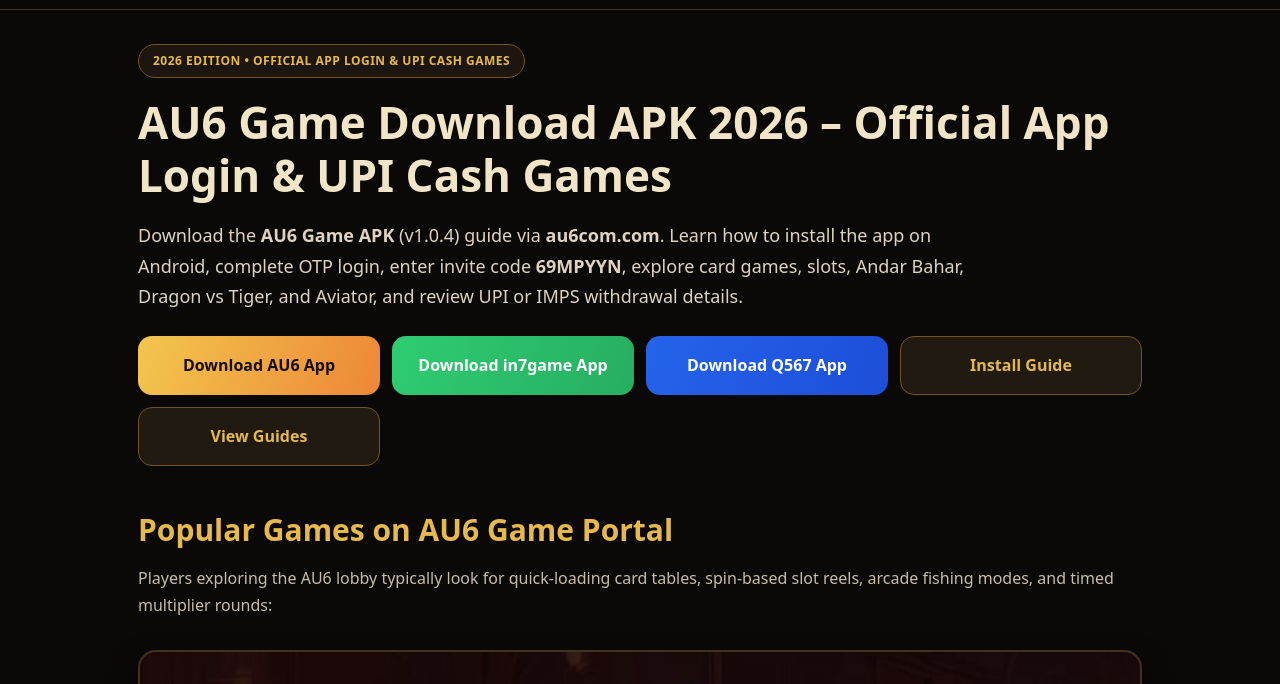
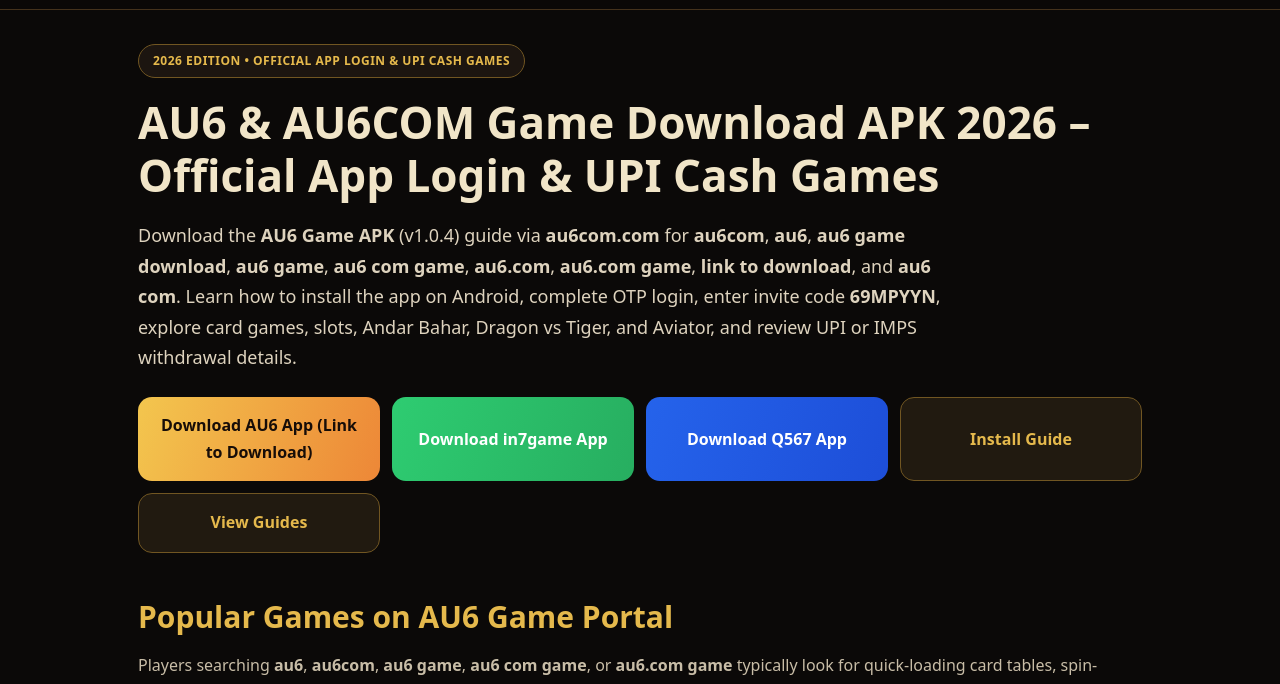
Before and after one commit to ajayjada2624/au6com, a plain HTML site: page index.html in a window 1280 px wide. Shown: the part 57-741 px from the top of the page. Drawn offline with Linux system fonts and the light colour scheme.

Commit message:
Update SEO metadata for AU6 Game page

```diff
--- a/index.html
+++ b/index.html
@@ -6,10 +6,10 @@
   <meta name="theme-color" content="#0b0908">
 
   <!-- Primary SEO Meta Tags -->
-  <title>AU6 Game APK Download 2026 | Official AU6 App Login &amp; UPI Cash Games</title>
-  <meta name="title" content="AU6 Game APK Download 2026 | Official AU6 App Login &amp; UPI Cash Games">
-  <meta name="description" content="Download AU6 Game APK (v1.0.4) guide on au6com.com. Learn setup steps, OTP login, invite code 69MPYYN details, Teen Patti, Aviator, slots, and UPI withdrawal limits.">
-  <meta name="keywords" content="au6 game, au6 apk download, au6 app login, au6 official app, au6com, au6 game apk, aviator game, online game, slots, teen patti apk, au6 withdrawal, AU6 UPI Cash Games, AU6 APK 2026">
+  <title>AU6 &amp; AU6COM Game APK Download 2026 | Official AU6 App Login &amp; UPI Cash Games</title>
+  <meta name="title" content="AU6 &amp; AU6COM Game APK Download 2026 | Official AU6 App Login &amp; UPI Cash Games">
+  <meta name="description" content="Download AU6 Game APK (v1.0.4) guide on au6com.com for au6com, au6, au6 game download, au6 game, au6 com game, au6.com, au6.com game, link to download, and au6 com. Learn setup steps, OTP login, invite code 69MPYYN details, Teen Patti, Aviator, slots, and UPI withdrawal limits.">
+  <meta name="keywords" content="au6com, au6, au6 game download, au6 game, au6 com game, au6.com, au6.com game, link to download, au6 com, au6 apk download, au6 app login, au6 official app, au6 game apk, aviator game, online game, slots, teen patti apk, au6 withdrawal, AU6 UPI Cash Games, AU6 APK 2026">
   <meta name="robots" content="index, follow, max-image-preview:large, max-snippet:-1, max-video-preview:-1">
   <meta name="author" content="AU6 Game Portal">
   <meta name="geo.region" content="IN">
@@ -31,8 +31,8 @@
   <meta property="og:locale" content="en_IN">
   <meta property="og:url" content="https://au6com.com/">
   <meta property="og:site_name" content="AU6 Game">
-  <meta property="og:title" content="AU6 Game APK Download 2026 | Official AU6 App Login &amp; UPI Cash Games">
-  <meta property="og:description" content="AU6 Game APK (v1.0.4) download steps, OTP login tips, card &amp; crash game overview, and UPI withdrawal guide on au6com.com.">
+  <meta property="og:title" content="AU6 &amp; AU6COM Game APK Download 2026 | Official AU6 App Login &amp; UPI Cash Games">
+  <meta property="og:description" content="AU6 Game APK (v1.0.4) download steps, OTP login tips, card &amp; crash game overview, and UPI withdrawal guide on au6com.com (au6com, au6, au6 game download, au6.com, link to download).">
   <meta property="og:image" content="https://au6com.com/logo.png">
   <meta property="og:image:width" content="192">
   <meta property="og:image:height" content="192">
@@ -41,8 +41,8 @@
   <!-- Twitter Cards -->
   <meta name="twitter:card" content="summary_large_image">
   <meta name="twitter:url" content="https://au6com.com/">
-  <meta name="twitter:title" content="AU6 Game APK Download 2026 | Official AU6 App Login &amp; UPI Cash Games">
-  <meta name="twitter:description" content="AU6 Game APK (v1.0.4) guide, UPI withdrawals, slots, Teen Patti &amp; invite code details.">
+  <meta name="twitter:title" content="AU6 &amp; AU6COM Game APK Download 2026 | Official AU6 App Login &amp; UPI Cash Games">
+  <meta name="twitter:description" content="AU6 Game APK (v1.0.4) guide (au6com, au6 game download, au6.com, au6 com game), UPI withdrawals, slots, Teen Patti &amp; invite code details.">
   <meta name="twitter:image" content="https://au6com.com/logo.png">
   <meta name="twitter:image:alt" content="AU6 Game Official App Download 2026">
 
@@ -56,6 +56,7 @@
         "@id": "https://au6com.com/#website",
         "url": "https://au6com.com/",
         "name": "AU6 Game Portal",
+        "alternateName": ["au6com", "au6", "au6 game", "au6 game download", "au6 com game", "au6.com", "au6.com game", "au6 com"],
         "inLanguage": "en-IN",
         "publisher": {
           "@id": "https://au6com.com/#organization"
@@ -84,6 +85,7 @@
         "@type": "SoftwareApplication",
         "@id": "https://au6com.com/#app",
         "name": "AU6 Game App",
+        "alternateName": ["au6com", "au6", "au6 game download", "au6 game", "au6 com game", "au6.com", "au6.com game", "link to download", "au6 com"],
         "operatingSystem": "Android 5.0+",
         "applicationCategory": "GameApplication",
         "fileSize": "32.53 MB",
@@ -124,7 +126,7 @@
             "name": "What is the AU6 Game App?",
             "acceptedAnswer": {
               "@type": "Answer",
-              "text": "AU6 Game is an Android mobile gaming APK offering slots, fishing arcade, Teen Patti, Andar Bahar, Dragon vs Tiger, and Aviator with UPI deposits and UPI or IMPS bank withdrawals."
+              "text": "AU6 Game (also searched as au6com, au6, au6 game, au6 game download, au6 com game, au6.com, au6.com game, and au6 com) is an Android mobile gaming APK offering slots, fishing arcade, Teen Patti, Andar Bahar, Dragon vs Tiger, and Aviator with UPI deposits and UPI or IMPS bank withdrawals."
             }
           },
           {
@@ -137,10 +139,10 @@
           },
           {
             "@type": "Question",
-            "name": "Where can I get the AU6 app download and APK package guide?",
+            "name": "Where can I get the AU6 app download and APK package guide or link to download?",
             "acceptedAnswer": {
               "@type": "Answer",
-              "text": "You can access the AU6 game app download link, installation steps, and setup guides on au6com.com."
+              "text": "You can access the AU6 game app download link to download, installation steps, and setup guides on au6com.com."
             }
           },
           {
@@ -305,11 +307,11 @@
 
 <main id="home">
   <span class="eyebrow">2026 EDITION • OFFICIAL APP LOGIN &amp; UPI CASH GAMES</span>
-  <h1>AU6 Game Download APK 2026 – Official App Login &amp; UPI Cash Games</h1>
-  <p class="lead">Download the <strong>AU6 Game APK</strong> (v1.0.4) guide via <strong>au6com.com</strong>. Learn how to install the app on Android, complete OTP login, enter invite code <strong>69MPYYN</strong>, explore card games, slots, Andar Bahar, Dragon vs Tiger, and Aviator, and review UPI or IMPS withdrawal details.</p>
+  <h1>AU6 &amp; AU6COM Game Download APK 2026 – Official App Login &amp; UPI Cash Games</h1>
+  <p class="lead">Download the <strong>AU6 Game APK</strong> (v1.0.4) guide via <strong>au6com.com</strong> for <strong>au6com</strong>, <strong>au6</strong>, <strong>au6 game download</strong>, <strong>au6 game</strong>, <strong>au6 com game</strong>, <strong>au6.com</strong>, <strong>au6.com game</strong>, <strong>link to download</strong>, and <strong>au6 com</strong>. Learn how to install the app on Android, complete OTP login, enter invite code <strong>69MPYYN</strong>, explore card games, slots, Andar Bahar, Dragon vs Tiger, and Aviator, and review UPI or IMPS withdrawal details.</p>
 
   <div class="actions">
-    <a class="action primary-au6" href="https://au6vip.com?inviteCode=69MPYYN&amp;from=app" target="_blank" rel="sponsored noopener noreferrer">Download AU6 App</a>
+    <a class="action primary-au6" href="https://au6vip.com?inviteCode=69MPYYN&amp;from=app" target="_blank" rel="sponsored noopener noreferrer">Download AU6 App (Link to Download)</a>
     <a class="action primary-in7" href="https://share.in7v5.com/share/agent/AA6JXC91" target="_blank" rel="sponsored noopener noreferrer">Download in7game App</a>
     <a class="action primary-q567" href="https://q567in.in/" target="_blank" rel="sponsored noopener noreferrer">Download Q567 App</a>
     <a class="action" href="#install">Install Guide</a>
@@ -318,7 +320,7 @@
 
   <section id="games-preview">
     <h2>Popular Games on AU6 Game Portal</h2>
-    <p>Players exploring the AU6 lobby typically look for quick-loading card tables, spin-based slot reels, arcade fishing modes, and timed multiplier rounds:</p>
+    <p>Players searching <strong>au6</strong>, <strong>au6com</strong>, <strong>au6 game</strong>, <strong>au6 com game</strong>, or <strong>au6.com game</strong> typically look for quick-loading card tables, spin-based slot reels, arcade fishing modes, and timed multiplier rounds:</p>
     <div class="game-gallery">
       <div class="game-banner-card">
         <img src="au6-game-photo-1.jpg" alt="Teen Patti and Rummy on AU6 Game" loading="lazy">
@@ -346,17 +348,17 @@
 
   <div class="note">
     <h2>What is AU6 Game?</h2>
-    <p><strong>AU6 Game</strong> is an Android mobile gaming application distributed as a compact APK file (version 1.0.4). It organizes card games, slots, arcade rounds, and multiplier games inside a single mobile interface.</p>
+    <p><strong>AU6 Game</strong> (also searched as <strong>au6com</strong>, <strong>au6</strong>, <strong>au6 game</strong>, <strong>au6 com game</strong>, <strong>au6.com</strong>, <strong>au6.com game</strong>, and <strong>au6 com</strong>) is an Android mobile gaming application distributed as a compact APK file (version 1.0.4). It organizes card games, slots, arcade rounds, and multiplier games inside a single mobile interface.</p>
     <blockquote>AU6 is an emerging real-cash mobile gaming platform for Android users in India, where players can explore card games, crash games, and slots with UPI payment options.</blockquote>
-    <p>This portal at <strong>au6com.com</strong> provides clear setup instructions, OTP sign-in tips, referral code details (<strong>69MPYYN</strong>), and an overview of UPI (PhonePe, Google Pay, Paytm, BHIM) and IMPS bank transfer limits.</p>
+    <p>This portal at <strong>au6com.com</strong> provides clear setup instructions, a direct <strong>link to download</strong>, OTP sign-in tips, referral code details (<strong>69MPYYN</strong>), and an overview of UPI (PhonePe, Google Pay, Paytm, BHIM) and IMPS bank transfer limits.</p>
   </div>
 
   <section id="overview">
     <h2>AU6 App Specifications (2026 Update)</h2>
-    <p>Check your Android device specs and key details before downloading or installing the package:</p>
+    <p>Check your Android device specs and key details before running <strong>au6 game download</strong> or installing the package:</p>
     <table>
       <tbody>
-        <tr><td>App Name</td><td>AU6 Game / AU6 App</td></tr>
+        <tr><td>App &amp; Query Terms</td><td>AU6 Game / AU6 App (au6com, au6, au6 game, au6 game download, au6 com game, au6.com, au6.com game, au6 com)</td></tr>
         <tr><td>Portal Domain</td><td>au6com.com</td></tr>
         <tr><td>App Version</td><td>v1.0.4 (Latest 2026 Edition)</td></tr>
         <tr><td>File Size</td><td>~32.53 MB–39.5 MB (Android APK v1.0.4)</td></tr>
@@ -458,9 +460,9 @@
 
   <section id="install">
     <h2>How to Download and Install AU6 Game APK</h2>
-    <p>Follow these steps carefully when installing an Android APK outside the Google Play Store:</p>
+    <p>Follow these steps carefully when completing <strong>au6 game download</strong> or installing an Android APK outside the Google Play Store:</p>
     <ol>
-      <li><strong>Download:</strong> Tap <strong>Download AU6 App</strong> above to open the download link and save the AU6 APK file from <strong>au6com.com</strong> to your device.</li>
+      <li><strong>Download:</strong> Tap <strong>Download AU6 App (Link to Download)</strong> above to open the <strong>link to download</strong> and save the AU6 APK file from <strong>au6com.com</strong> to your device.</li>
       <li><strong>Permissions:</strong> On Android, go to <strong>Settings &rarr; Apps &rarr; Special app access &rarr; Install unknown apps</strong> (or enable <em>"Install from Unknown Sources"</em> in your device settings) and allow permission for your browser.</li>
       <li><strong>Install:</strong> Open your <strong>Downloads</strong> folder, tap the APK file, and complete installation.</li>
       <li><strong>Login:</strong> Launch the app, enter your mobile number and <strong>OTP</strong> to sign in, enter invite code <strong>69MPYYN</strong> if prompted, and check available signup bonus terms.</li>
@@ -484,7 +486,7 @@
     </div>
     <div class="card">
       <h3>4. Fake Links &amp; Lookalike Domains</h3>
-      <p>Avoid unverified mirror sites or misspelled domains that may host altered files, intrusive ads, or phishing prompts.</p>
+      <p>Players searching <strong>au6com</strong>, <strong>au6 com</strong>, <strong>au6.com</strong>, <strong>au6 com game</strong>, or <strong>au6.com game</strong> should avoid unverified mirror sites or misspelled domains that may host altered files, intrusive ads, or phishing prompts.</p>
     </div>
   </section>
 
@@ -500,7 +502,7 @@
 
   <section id="latest-guides">
     <h2>Latest AU6 Game Guides &amp; Help Topics</h2>
-    <p>Browse detailed sub-guides covering installation, UPI payouts, login troubleshooting, and beginner tips:</p>
+    <p>Browse detailed sub-guides for <strong>au6 game download</strong>, <strong>au6com</strong>, and <strong>au6.com</strong> covering installation, UPI payouts, login troubleshooting, and beginner tips:</p>
     <div class="grid">
       <article class="card">
         <a href="/au6-apk-download-install-guide/">
@@ -533,11 +535,11 @@
     <h2>Frequently Asked Questions (FAQ)</h2>
     <details>
       <summary>What is the AU6 Game App?</summary>
-      <p>AU6 Game is an online mobile gaming APK offering slots, fishing arcade, Teen Patti, Andar Bahar, Dragon vs Tiger, and Aviator with UPI deposits and UPI or IMPS bank withdrawals.</p>
+      <p>AU6 Game (also searched as <strong>au6com</strong>, <strong>au6</strong>, <strong>au6 game</strong>, <strong>au6 com game</strong>, <strong>au6.com</strong>, <strong>au6.com game</strong>, and <strong>au6 com</strong>) is an online mobile gaming APK offering slots, fishing arcade, Teen Patti, Andar Bahar, Dragon vs Tiger, and Aviator with UPI deposits and UPI or IMPS bank withdrawals.</p>
     </details>
     <details>
-      <summary>Where can I get the official AU6 app download and APK package?</summary>
-      <p>The <strong>AU6 app download</strong> link and setup guide are provided on <strong>au6com.com</strong>.</p>
+      <summary>Where can I get the official AU6 app download, link to download, and APK package?</summary>
+      <p>The <strong>AU6 app download</strong> <strong>link to download</strong> and setup guide are provided on <strong>au6com.com</strong>.</p>
     </details>
     <details>
       <summary>Is the AU6 APK free to download on au6com.com?</summary>
@@ -557,7 +559,7 @@
     </details>
     <details>
       <summary>Can I install the AU6 App on iPhone (iOS)?</summary>
-      <p>Currently, AU6 Game is distributed as an Android APK package. An official iOS App Store version is not available.</p>
+      <p>Currently, AU6 Game is distributed as an Android APK package rather than an iOS App Store release.</p>
     </details>
     <details>
       <summary>Why did my withdrawal request get delayed or rejected?</summary>
@@ -585,7 +587,7 @@
     <img class="logo" src="/logo.png" alt="AU6 Game Official Logo" width="42" height="42" decoding="async">
     <span>AU6 GAME</span>
   </div>
-  <p class="footer-description">au6com.com is an informational guide and download directory for AU6 Game and related Android gaming apps.</p>
+  <p class="footer-description">au6com.com is an informational guide and download directory for AU6 Game (<strong>au6com</strong>, <strong>au6</strong>, <strong>au6 game download</strong>, <strong>au6 game</strong>, <strong>au6 com game</strong>, <strong>au6.com</strong>, <strong>au6.com game</strong>, <strong>link to download</strong>, <strong>au6 com</strong>) and related Android gaming apps.</p>
 
   <div class="footer-links">
     <a href="#home">Home</a>
```
